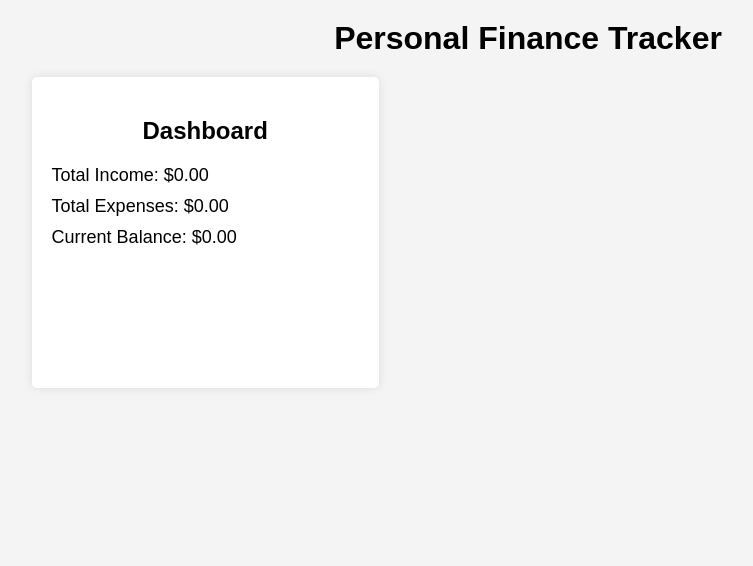
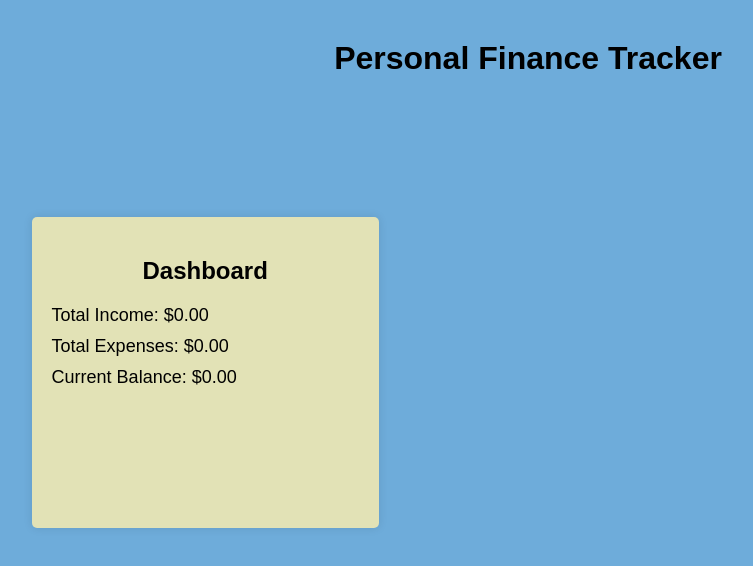
Before and after one commit to AmanGupta445052/Financial_Tracker, a website: page public/index.html in a window 1280 px wide. Shown: the whole page, without its empty margins (112-865 px from the left). Drawn offline with nearby package versions, Linux system fonts and the light colour scheme; no server answers.

Commit message:
Update style.css

```diff
--- a/public/css/style.css
+++ b/public/css/style.css
@@ -1,6 +1,6 @@
 body {
     font-family: Arial, sans-serif;
-    background-color: #f4f4f4;
+    background-color: #6EACDA;
     margin: 0;
     padding: 0;
 }
@@ -12,18 +12,18 @@ body {
 
 h1 {
     text-align: center;
-    margin: 20px 0;
+    margin: 40px 0;
 }
 
 .dashboard {
     display: flex;
     justify-content: space-around;
-    margin: 20px 0;
+    margin: 140px 0;
 }
 
 .summary {
     width: 30%;
-    background: #fff;
+    background: #E2E2B6;
     padding: 20px;
     box-shadow: 0 0 10px rgba(0, 0, 0, 0.1);
     border-radius: 5px;
```
